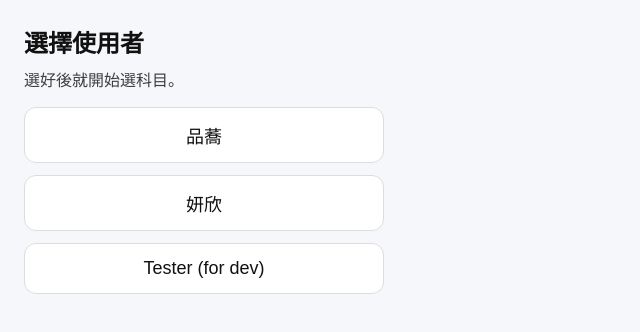
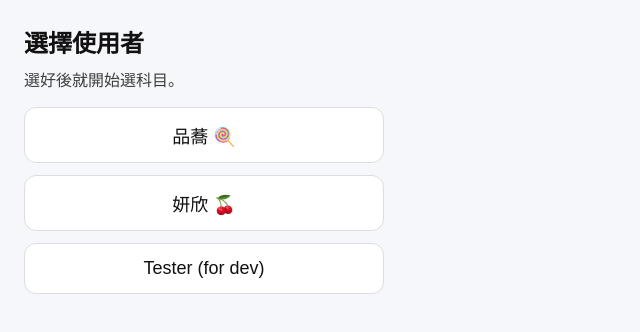
Before and after one commit to anchihsieh/exam-anki-web, a Next.js app: page / in a window 1280 px wide. Shown: the top 332 px of the page, without its empty margins (0-640 px from the left). Built offline with nearby package versions, Linux system fonts and the light colour scheme.

Commit message:
Update summary UI + subject back button

```diff
--- a/src/app/page.js
+++ b/src/app/page.js
@@ -3,8 +3,8 @@
 import { useRouter } from "next/navigation";
 
 const USERS = [
-  { user_id: "chiao", name: "品蕎" },
-  { user_id: "ashley", name: "妍欣" },
+  { user_id: "chiao", name: "品蕎 🍭" },
+  { user_id: "ashley", name: "妍欣 🍒" },
 
   // ✅ 測試用（不會影響學生權重）
   { user_id: "tester", name: "Tester (for dev)" },
```
